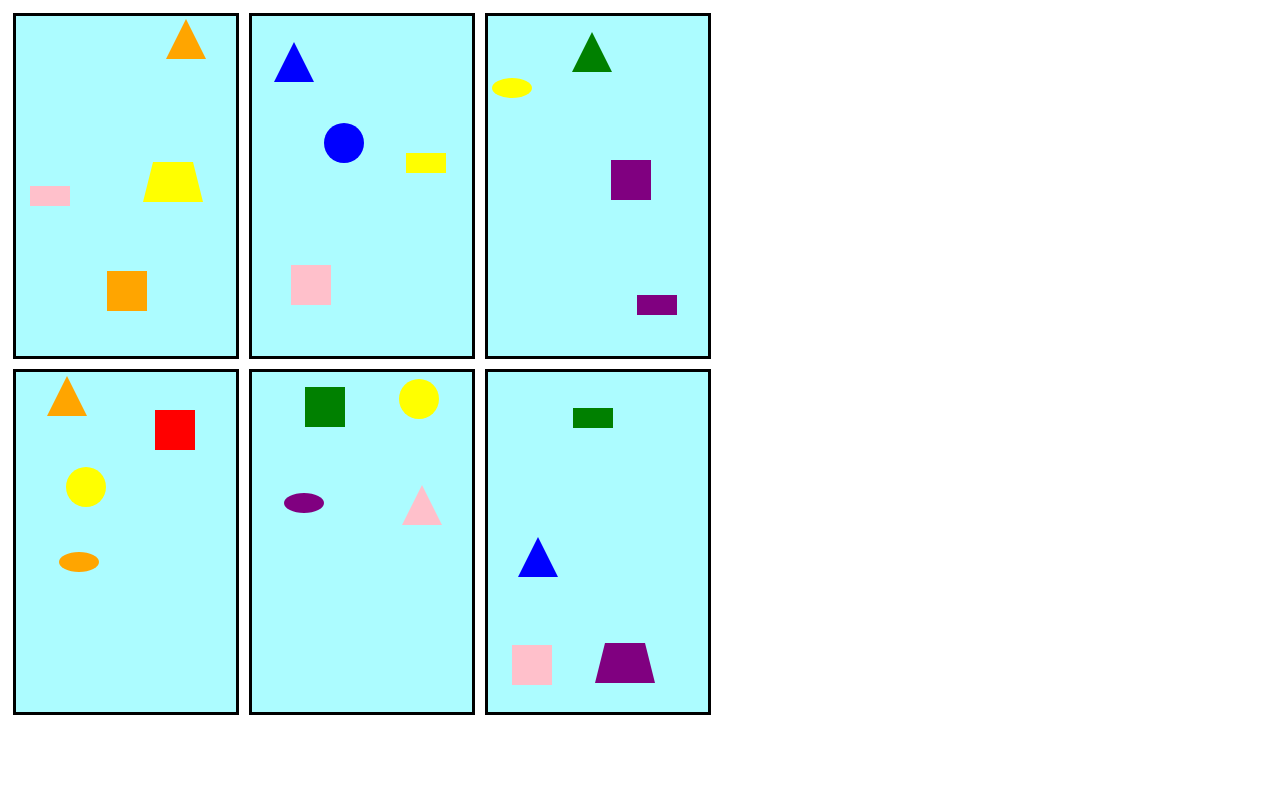
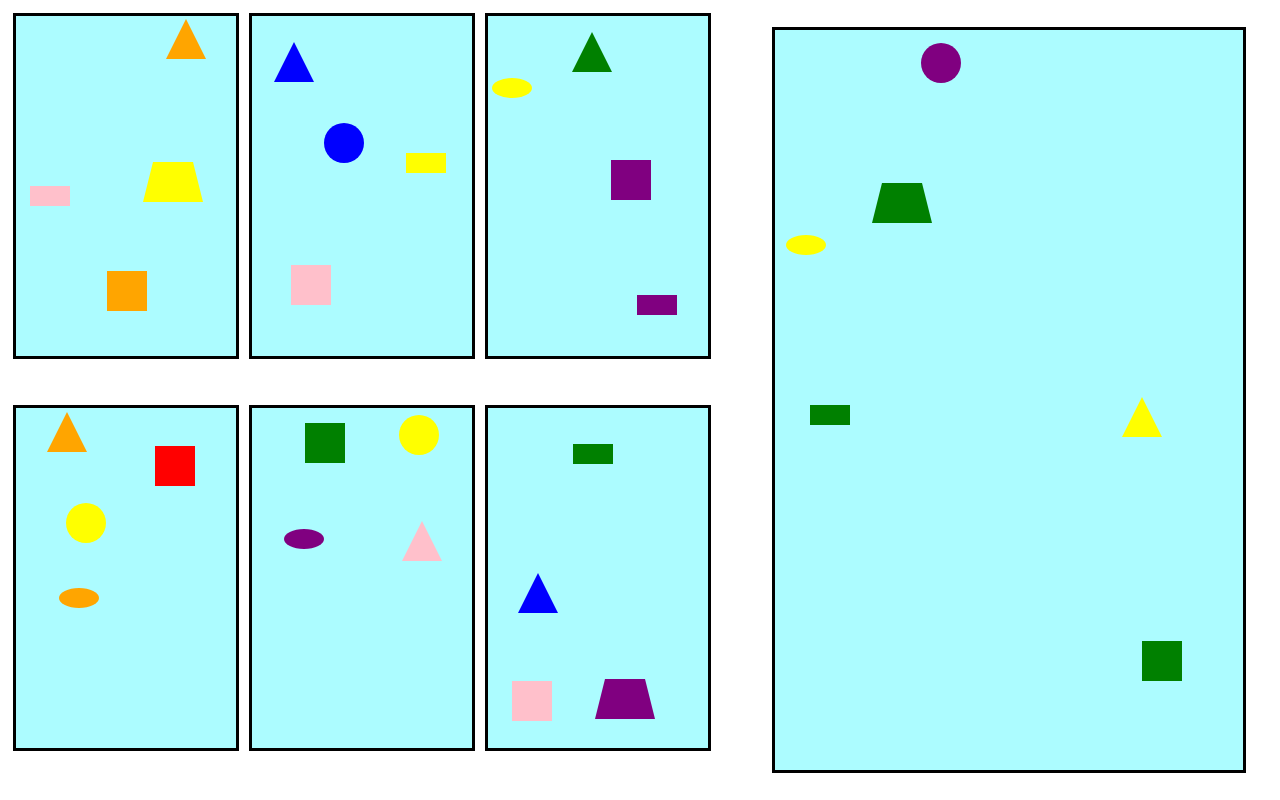
Before and after one commit to TunmiseCroissant/MatchingGame, a plain HTML site: page index.html in a window 1280 px wide. Drawn offline with Linux system fonts and the light colour scheme.

Commit message:
added one bog card for matching

```diff
--- a/cardGenerator.js
+++ b/cardGenerator.js
@@ -3,14 +3,14 @@ let shapeMaxSize = 40;
 const shapes = ["square", "rectangle", "circle", "oval", "triangle", "trapezoid", "parallelogram"]
 const colors = ["red", "orange", "yellow", "green", "blue", "purple", "pink"]
 
-const GenerateCard = (card) => {
+const GenerateCard = (card, num) => {
     let width = parseInt(window.getComputedStyle(card).width) ;
     let height = parseInt(window.getComputedStyle(card).height) ;
     const placedShapes = [];
     const usedShapes = [];
     const pad = 35;
 
-    for (let i = 0; i < maxShapes; i++) {
+    for (let i = 0; i < num; i++) {
         let newShape;
         let touching = true;
         let tries = 0;
@@ -74,7 +74,7 @@ const makeCard = () => {
     document.getElementById("main").appendChild(card);
     card.style.width = "200px";
     card.style.height = "40vh";
-    GenerateCard(card);
+    GenerateCard(card, 5);
 }
 
 makeCard();
@@ -87,3 +87,15 @@ makeCard();
 makeCard();
 
 makeCard();
+
+const makeBigCard = () => {
+    let card = document.createElement("div");
+    card.classList.add("card");
+    card.style.visibility = "hidden";
+    document.getElementById("bigCard").appendChild(card);
+    card.style.width = "35vw";
+    card.style.height = "90vh";
+    GenerateCard(card, 7);
+}
+
+makeBigCard()
--- a/index.html
+++ b/index.html
@@ -5,6 +5,7 @@
     </head>
     <body>
         <div class = "cardHolder" id = "main"></div>
+        <div id = "bigCard"></div>
         <script src="./cardGenerator.js"></script>
     </body>
 </html>
--- a/style.css
+++ b/style.css
@@ -1,3 +1,4 @@
+
 
 
 .card {
@@ -16,4 +17,18 @@
     flex-direction: row;
     flex-wrap: wrap;
     width: 70vw;
+    margin: 0;
 }
+
+body {
+    display: flex;
+    flex-direction: row;
+}
+
+#bigCard {
+    display: flex;
+    flex-direction: row;
+    align-items: center;
+    justify-content: center;
+    width: 50vw;
+}
```
